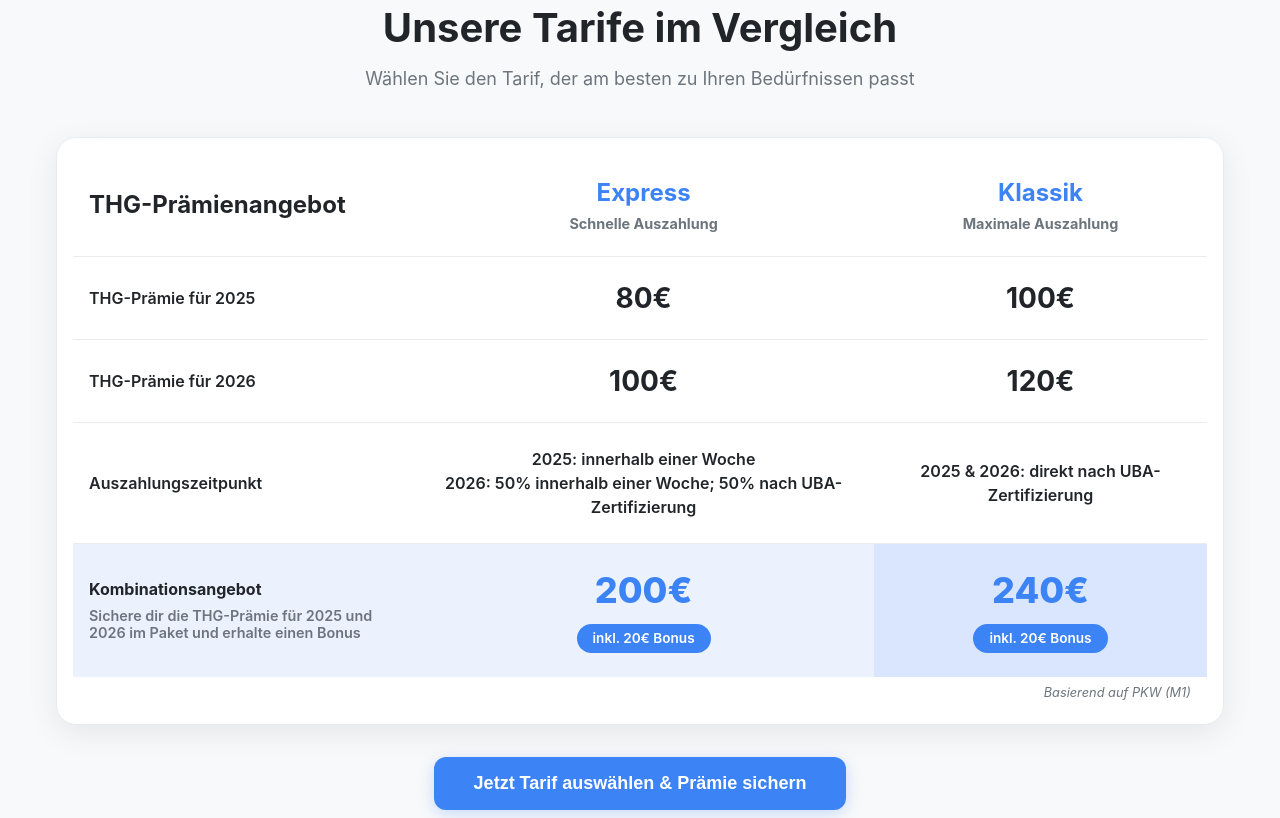
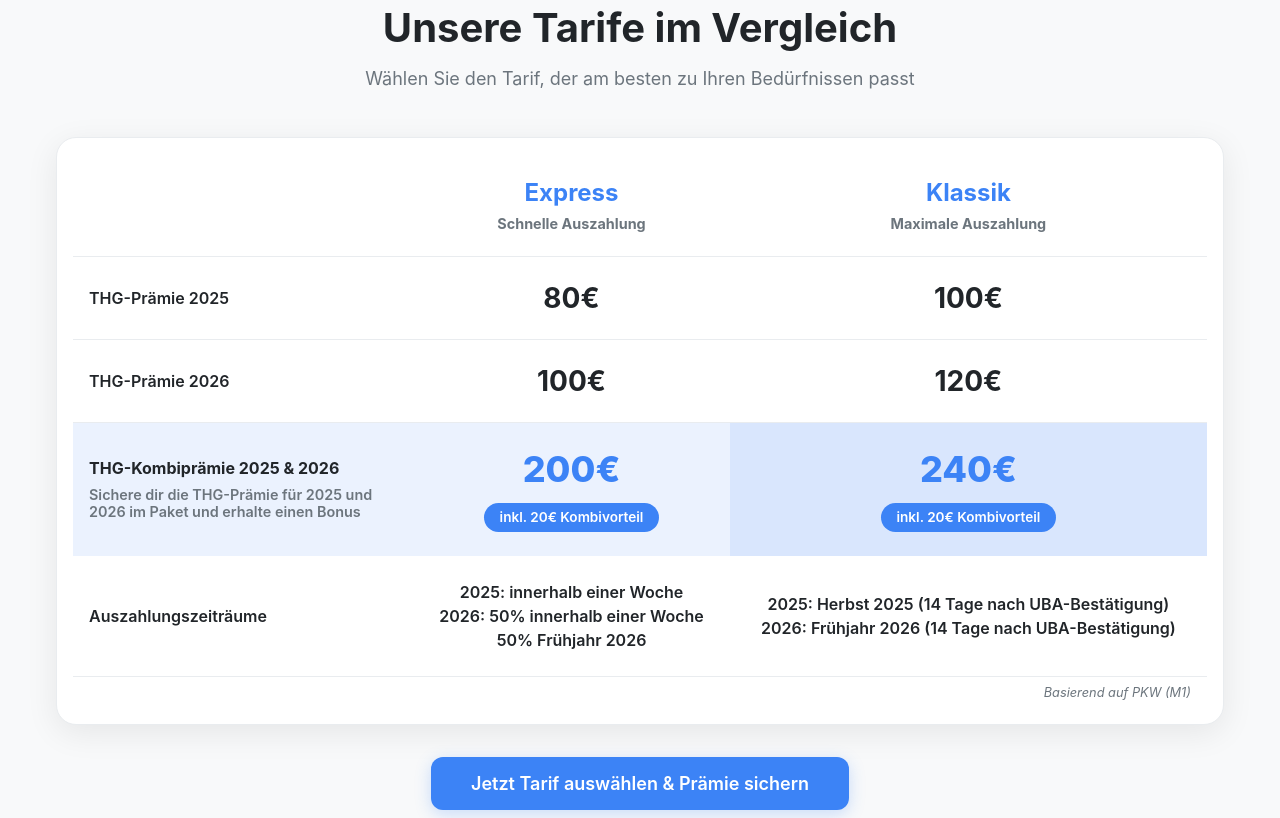
Before and after one commit to Jun-Kunz/design, a plain HTML site: page index.html in a window 1280 px wide. Shown: the part 1162-1980 px from the top of the page. Drawn offline with nearby package versions, Linux system fonts and the light colour scheme.

Commit message:
table design changes

```diff
--- a/index.html
+++ b/index.html
@@ -1411,6 +1411,24 @@
           border-left: 6px solid transparent;
           border-right: 6px solid transparent;
         }
+      }
+
+      /* Table Font Styles - Ensure Inter font across all table elements */
+      .product-options-section,
+      .product-options-section *,
+      .main-container,
+      .main-container *,
+      .mobile-table-container,
+      .mobile-table-container *,
+      .product-table,
+      .product-table *,
+      .table-container,
+      .table-container *,
+      .section-header,
+      .section-header *,
+      .table-cta,
+      .table-cta * {
+        font-family: Inter, system-ui, -apple-system, Segoe UI, Roboto, Arial, sans-serif !important;
       }
 
       /* Mobile Table Styles */
@@ -1731,7 +1749,7 @@
              <table class="product-table" style="width: 100%; border-collapse: collapse; font-size: 1rem; background: var(--surface);">
                <thead>
                  <tr>
-                   <th class="feature-header" style="text-align: left; font-size: 1.5rem; font-weight: 700; color: var(--text); width: 30%; border-bottom: 1px solid var(--border); padding: 1.5rem 1rem;">THG-Prämienangebot</th>
+                   <th class="feature-header" style="text-align: left; font-size: 1.5rem; font-weight: 700; color: var(--text); width: 30%; border-bottom: 1px solid var(--border); padding: 1.5rem 1rem;"></th>
                    <th class="plan-header" style="position: relative; border-bottom: 1px solid var(--border); padding: 1.5rem 1rem;">
                      <div class="product-name" style="font-size: 1.5rem; font-weight: 700; color: var(--brand); display: flex; align-items: center; justify-content: center; gap: 0.5rem;">Express</div>
                      <div class="product-subtext" style="font-size: 0.9rem; color: var(--muted); margin-top: 0.5rem;">Schnelle Auszahlung</div>
@@ -1744,7 +1762,7 @@
                </thead>
                <tbody>
                  <tr style="border-bottom: 1px solid var(--border); transition: background-color 0.2s ease;">
-                   <td class="row-label" style="text-align: left; font-weight: 600; color: var(--text); background: var(--surface); padding: 1.5rem 1rem;">THG-Prämie für 2025</td>
+                   <td class="row-label" style="text-align: left; font-weight: 600; color: var(--text); background: var(--surface); padding: 1.5rem 1rem;">THG-Prämie 2025</td>
                    <td style="padding: 1.5rem 1rem; text-align: center; vertical-align: middle;">
                      <div class="price-display" style="font-size: 1.75rem; font-weight: 700; color: var(--text);">80€<sup style="font-size: 0.6em; vertical-align: super;"></sup></div>
                    </td>
@@ -1753,7 +1771,7 @@
                    </td>
                  </tr>
                  <tr style="border-bottom: 1px solid var(--border); transition: background-color 0.2s ease;">
-                   <td class="row-label" style="text-align: left; font-weight: 600; color: var(--text); background: var(--surface); padding: 1.5rem 1rem;">THG-Prämie für 2026</td>
+                   <td class="row-label" style="text-align: left; font-weight: 600; color: var(--text); background: var(--surface); padding: 1.5rem 1rem;">THG-Prämie 2026</td>
                    <td style="padding: 1.5rem 1rem; text-align: center; vertical-align: middle;">
                      <div class="price-display" style="font-size: 1.75rem; font-weight: 700; color: var(--text);">100€<sup style="font-size: 0.6em; vertical-align: super;"></sup></div>
                    </td>
@@ -1761,42 +1779,46 @@
                      <div class="price-display" style="font-size: 1.75rem; font-weight: 700; color: var(--text);">120€<sup style="font-size: 0.6em; vertical-align: super;"></sup></div>
                    </td>
                  </tr>
+                 <tr class="combo-section" style="background-color: var(--primary-blue-light); padding-top: 2rem; padding-bottom: 2rem; border-bottom: none;">
+                  <td class="row-label" style="background: transparent; padding: 1.5rem 1rem; text-align: left; font-weight: 600; color: var(--text);">
+                    <strong>THG-Kombiprämie 2025 & 2026</strong>
+                    <div class="product-subtext" style="font-size: 0.9rem; color: var(--muted); margin-top: 0.5rem;">Sichere dir die THG-Prämie für 2025 und 2026 im Paket und erhalte einen Bonus
+                    </div>
+                  </td>
+                  <td style="padding: 1.5rem 1rem; text-align: center; vertical-align: middle;">
+                    <div class="combo-price" style="font-size: 2.25rem; font-weight: 800; color: var(--brand);">200€<sup style="font-size: 0.6em; vertical-align: super;"></sup></div>
+                    <div class="combo-bonus" style="background: var(--brand); color: var(--surface); padding: 0.4rem 1rem; border-radius: 20px; font-size: 0.85rem; font-weight: 600; display: inline-block; margin-top: 0.75rem;">inkl. 20€ Kombivorteil</div>
+                  </td>
+                  <td class="highlight-col" style="padding: 1.5rem 1rem; text-align: center; vertical-align: middle; background-color: var(--primary-blue-light);">
+                    <div class="combo-price" style="font-size: 2.25rem; font-weight: 800; color: var(--brand);">240€<sup style="font-size: 0.6em; vertical-align: super;"></sup></div>
+                    <div class="combo-bonus" style="background: var(--brand); color: var(--surface); padding: 0.4rem 1rem; border-radius: 20px; font-size: 0.85rem; font-weight: 600; display: inline-block; margin-top: 0.75rem;">inkl. 20€ Kombivorteil</div>
+                  </td>
+                </tr>
+
                  <tr style="border-bottom: 1px solid var(--border); transition: background-color 0.2s ease;">
-                   <td class="row-label" style="text-align: left; font-weight: 600; color: var(--text); background: var(--surface); padding: 1.5rem 1rem;">Auszahlungszeitpunkt</td>
+                   <td class="row-label" style="text-align: left; font-weight: 600; color: var(--text); background: var(--surface); padding: 1.5rem 1rem;">Auszahlungszeiträume</td>
                    <td style="padding: 1.5rem 1rem; text-align: center; vertical-align: middle;">
                      <div class="payout-info" style="line-height: 1.5;">
                        <div class="payout-primary" style="font-weight: 600; color: var(--text);">2025: innerhalb einer Woche</div>
-                       <div class="payout-primary" style="font-weight: 600; color: var(--text);">2026: 50% innerhalb einer Woche; 50% nach UBA-Zertifizierung</div>
+                       <div class="payout-primary" style="font-weight: 600; color: var(--text);">2026: 50% innerhalb einer Woche
+                        <div class="payout-primary" style="font-weight: 600; color: var(--text);">50% Frühjahr 2026</div>
+                       </div>
                      </div>
                    </td>
                    <td class="highlight-col" style="padding: 1.5rem 1rem; text-align: center; vertical-align: middle; background-color: var(--surface);">
                      <div class="payout-info" style="line-height: 1.5;">
-                       <div class="payout-primary" style="font-weight: 600; color: var(--text);">2025 & 2026: direkt nach UBA-Zertifizierung</div>
+                       <div class="payout-primary" style="font-weight: 600; color: var(--text);">2025: Herbst 2025 (14 Tage nach UBA-Bestätigung)</div>
+                       <div class="payout-primary" style="font-weight: 600; color: var(--text);">2026: Frühjahr 2026 (14 Tage nach UBA-Bestätigung)</div>
                      </div>
                    </td>
                  </tr>
-                                   <tr class="combo-section" style="background-color: var(--primary-blue-light); padding-top: 2rem; padding-bottom: 2rem; border-bottom: none;">
-                    <td class="row-label" style="background: transparent; padding: 1.5rem 1rem; text-align: left; font-weight: 600; color: var(--text);">
-                      <strong>Kombinationsangebot</strong>
-                      <div class="product-subtext" style="font-size: 0.9rem; color: var(--muted); margin-top: 0.5rem;">Sichere dir die THG-Prämie für 2025 und 2026 im Paket und erhalte einen Bonus
-                      </div>
-                    </td>
-                    <td style="padding: 1.5rem 1rem; text-align: center; vertical-align: middle;">
-                      <div class="combo-price" style="font-size: 2.25rem; font-weight: 800; color: var(--brand);">200€<sup style="font-size: 0.6em; vertical-align: super;"></sup></div>
-                      <div class="combo-bonus" style="background: var(--brand); color: var(--surface); padding: 0.4rem 1rem; border-radius: 20px; font-size: 0.85rem; font-weight: 600; display: inline-block; margin-top: 0.75rem;">inkl. 20€ Bonus</div>
-                    </td>
-                    <td class="highlight-col" style="padding: 1.5rem 1rem; text-align: center; vertical-align: middle; background-color: var(--primary-blue-light);">
-                      <div class="combo-price" style="font-size: 2.25rem; font-weight: 800; color: var(--brand);">240€<sup style="font-size: 0.6em; vertical-align: super;"></sup></div>
-                      <div class="combo-bonus" style="background: var(--brand); color: var(--surface); padding: 0.4rem 1rem; border-radius: 20px; font-size: 0.85rem; font-weight: 600; display: inline-block; margin-top: 0.75rem;">inkl. 20€ Bonus</div>
-                    </td>
-                  </tr>
-                                     <tr>
-                     <td></td>
-                     <td></td>
-                     <td style="text-align: right; padding: 0.5rem 1rem;">
-                       <div class="price-note" style="color: var(--muted); font-size: 0.8rem; font-style: italic;">Basierend auf PKW (M1)</div>
-                     </td>
-                   </tr>
+                 <tr>
+                  <td></td>
+                  <td></td>
+                  <td style="text-align: right; padding: 0.5rem 1rem;">
+                    <div class="price-note" style="color: var(--muted); font-size: 0.8rem; font-style: italic;">Basierend auf PKW (M1)</div>
+                  </td>
+                </tr>
                  </tbody>
                </table>
              </div>
@@ -1836,18 +1858,20 @@
                    <span style="font-weight: 600; color: var(--text);">THG-Prämie 2026:</span>
                    <span style="font-size: 1.25rem; font-weight: 700; color: var(--text);">100€<sup style="font-size: 0.6em; vertical-align: super;"></sup></span>
                  </div>
+                 <div class="combo-section" style="background: var(--primary-blue-light); padding: 1rem; border-radius: 12px; text-align: center; margin-top: 1rem;">
+                  <div style="font-weight: 600; color: var(--text); margin-bottom: 0.5rem;">THG-Kombiprämie 2025 & 2026</div>
+                  <div style="font-size: 1.5rem; font-weight: 800; color: var(--brand); margin-bottom: 0.5rem;">200€<sup style="font-size: 0.6em; vertical-align: super;"></sup></div>
+                  <div style="background: var(--brand); color: var(--surface); padding: 0.3rem 0.8rem; border-radius: 16px; font-size: 0.8rem; font-weight: 600; display: inline-block;">inkl. 20€ Kombivorteil</div>
+                </div>
                  <div class="payout-info" style="margin-bottom: 1rem; padding: 0.75rem 0;">
-                   <div style="font-weight: 600; color: var(--text); margin-bottom: 0.5rem;">Auszahlungzeitpunkt:</div>
+                   <div style="font-weight: 600; color: var(--text); margin-bottom: 0.5rem;">Auszahlungszeiträume:</div>
                    <div style="font-size: 0.9rem; color: var(--muted); line-height: 1.4;">
                      2025: 100% innerhalb einer Woche<br>
-                     2026: 50% innerhalb einer Woche; 50% nach UBA-Zertifizierung
+                     2026: 50% innerhalb einer Woche<br>
+                     50% Frühjahr 2026
                    </div>
                  </div>
-                 <div class="combo-section" style="background: var(--primary-blue-light); padding: 1rem; border-radius: 12px; text-align: center; margin-top: 1rem;">
-                   <div style="font-weight: 600; color: var(--text); margin-bottom: 0.5rem;">Kombinationsangebot</div>
-                   <div style="font-size: 1.5rem; font-weight: 800; color: var(--brand); margin-bottom: 0.5rem;">200€<sup style="font-size: 0.6em; vertical-align: super;"></sup></div>
-                   <div style="background: var(--brand); color: var(--surface); padding: 0.3rem 0.8rem; border-radius: 16px; font-size: 0.8rem; font-weight: 600; display: inline-block;">inkl. 20€ Bonus</div>
-                 </div>
+
                </div>
              </div>
 
@@ -1866,18 +1890,19 @@
                    <span style="font-weight: 600; color: var(--text);">Prämie 2026:</span>
                    <span style="font-size: 1.25rem; font-weight: 700; color: var(--text);">120€<sup style="font-size: 0.6em; vertical-align: super;"></sup></span>
                  </div>
+                 <div class="combo-section" style="background: var(--primary-blue-light); padding: 1rem; border-radius: 12px; text-align: center; margin-top: 1rem;">
+                  <div style="font-weight: 600; color: var(--text); margin-bottom: 0.5rem;">THG-Kombiprämie 2025 & 2026</div>
+                  <div style="font-size: 1.5rem; font-weight: 800; color: var(--brand); margin-bottom: 0.5rem;">240€<sup style="font-size: 0.6em; vertical-align: super;"></sup></div>
+                  <div style="background: var(--brand); color: var(--surface); padding: 0.3rem 0.8rem; border-radius: 16px; font-size: 0.8rem; font-weight: 600; display: inline-block;">inkl. 20€ Kombivorteil</div>
+                </div>
                  <div class="payout-info" style="margin-bottom: 1rem; padding: 0.75rem 0;">
-                   <div style="font-weight: 600; color: var(--text); margin-bottom: 0.5rem;">Auszahlungszeitpunkt:</div>
+                   <div style="font-weight: 600; color: var(--text); margin-bottom: 0.5rem;">Auszahlungszeiträume:</div>
                    <div style="font-size: 0.9rem; color: var(--muted); line-height: 1.4;">
-                     2025 & 2026: direkt nach UBA-Zertifizierung
+                     2025: Herbst 2025 (14 Tage nach UBA-Bestätigung) <br>
+                     2026: Frühjahr 2026 (14 Tage nach UBA-Bestätigung)
                    </div>
                  </div>
-                 <div class="combo-section" style="background: var(--primary-blue-light); padding: 1rem; border-radius: 12px; text-align: center; margin-top: 1rem;">
-                   <div style="font-weight: 600; color: var(--text); margin-bottom: 0.5rem;">Kombinationsangebot</div>
-                   <div style="font-size: 1.5rem; font-weight: 800; color: var(--brand); margin-bottom: 0.5rem;">240€<sup style="font-size: 0.6em; vertical-align: super;"></sup></div>
-                   <div style="background: var(--brand); color: var(--surface); padding: 0.3rem 0.8rem; border-radius: 16px; font-size: 0.8rem; font-weight: 600; display: inline-block;">inkl. 20€ Bonus</div>
-                 </div>
-               </div>
+                </div>
              </div>
 
              <!-- Price Note -->
```
